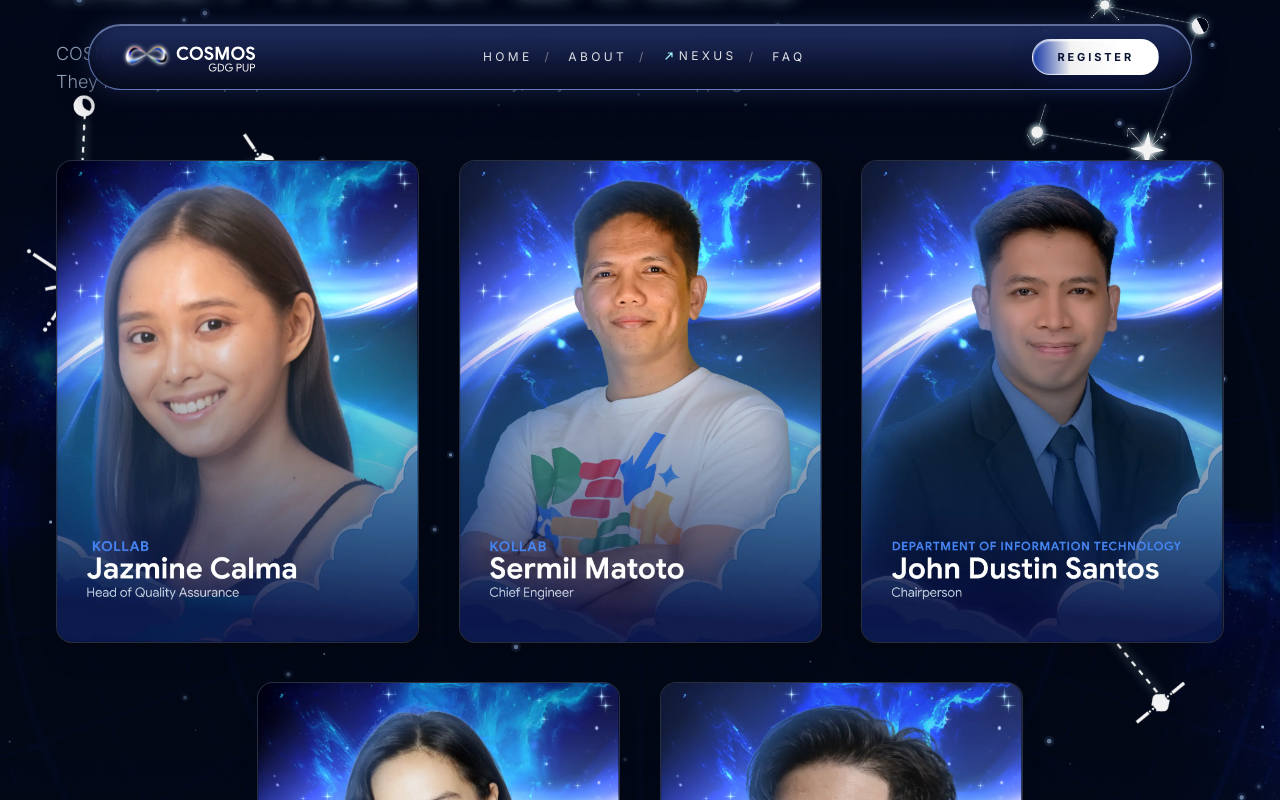
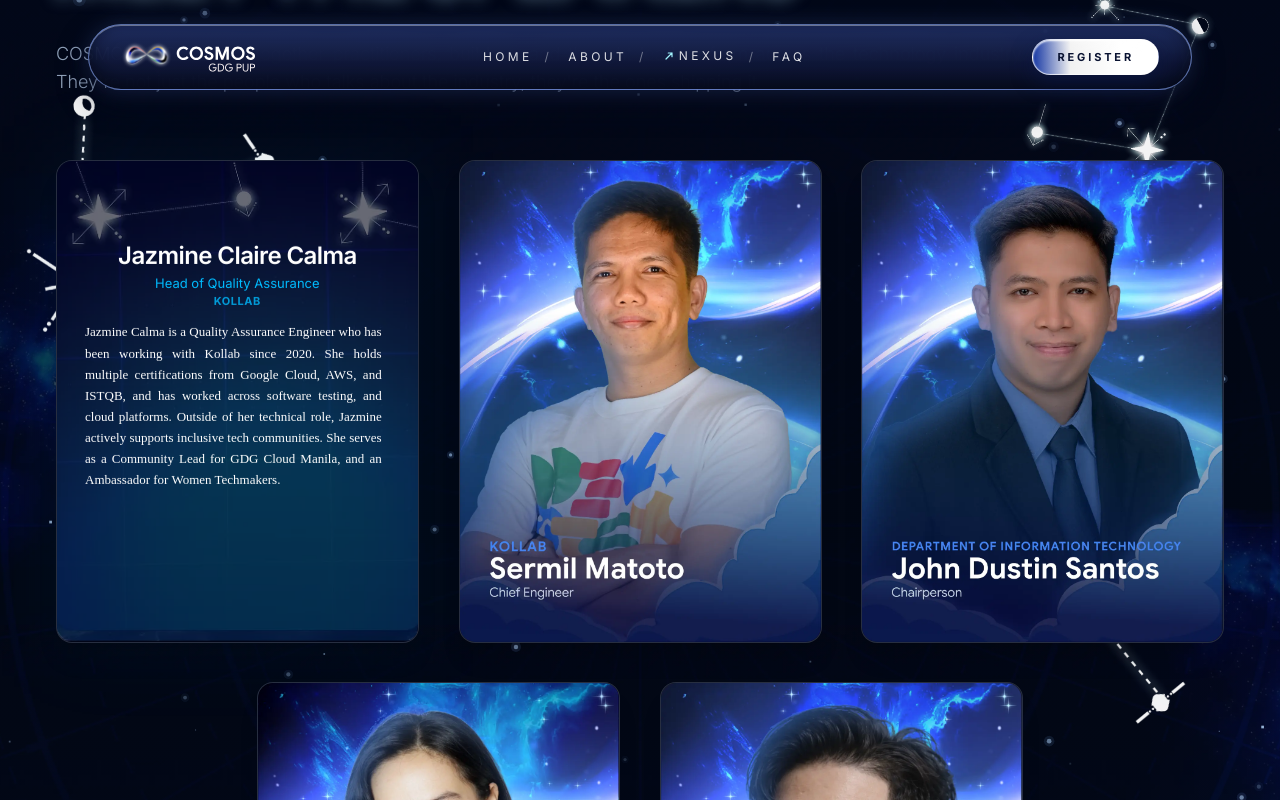
Before and after one commit to GDG-PUP-Manila/cosmos2026, a Next.js app: page / in a window 1280 px wide. Both pictures are taken after a click on the element 237 px from the left and 2643 px from the top of the page. Shown: the part 2243-3043 px from the top of the page. Built offline with nearby package versions, Linux system fonts and the light colour scheme; a web font is replaced by a local one.

Commit message:
feat: Add Speakers section component with interactive speaker cards and a new glare hover UI utility.

```diff
--- a/components/sections/speakers-section.tsx
+++ b/components/sections/speakers-section.tsx
@@ -1,4 +1,7 @@
+"use client";
+
 import Image from "next/image";
+import { useState, useCallback } from "react";
 import AmbientStarfield from "@/components/ui/ambient-starfield";
 
 const speakersData = [
@@ -168,12 +171,32 @@ export default function SpeakersSection() {
 }
 
 function SpeakerCard({ speaker }: { speaker: typeof speakersData[0] }) {
+  const [isFlipped, setIsFlipped] = useState(false);
+
+  const handleTap = useCallback((e: React.MouseEvent) => {
+    // Only toggle on touch/mobile — desktop relies on CSS hover
+    if (window.matchMedia("(hover: none)").matches) {
+      e.stopPropagation();
+      setIsFlipped((prev) => !prev);
+    }
+  }, []);
+
+  const handleClose = useCallback((e: React.MouseEvent) => {
+    e.stopPropagation();
+    setIsFlipped(false);
+  }, []);
+
   return (
     <div className="group relative mx-auto w-full max-w-[384px] aspect-[395/526] transform-gpu">
-      {/* Ambient Backlight Glow (Simplified for performance) */}
-      <div className="absolute -inset-2 z-0 bg-sky-500/5 blur-2xl opacity-0 transition-opacity duration-300 group-hover:opacity-100" />
+      {/* Ambient Backlight Glow */}
+      <div
+        className={`absolute -inset-2 z-0 bg-sky-500/5 blur-2xl transition-opacity duration-300 ${
+          isFlipped ? "opacity-100" : "opacity-0 group-hover:opacity-100"
+        }`}
+      />
 
       <div
+        onClick={handleTap}
         className="relative z-10 h-full w-full overflow-hidden rounded-2xl bg-slate-900 border border-white/10 shadow-xl transition-transform duration-300 hover:-translate-y-1 cursor-pointer will-change-transform"
       >
         {/* Default Front Image */}
@@ -183,11 +206,17 @@ function SpeakerCard({ speaker }: { speaker: typeof speakersData[0] }) {
           fill
           draggable={false}
           sizes="(min-width: 1280px) 384px, (min-width: 768px) 45vw, 85vw"
-          className="absolute inset-0 h-full w-full object-cover transition-opacity duration-300 group-hover:opacity-0 z-10 will-change-opacity"
+          className={`absolute inset-0 h-full w-full object-cover transition-opacity duration-300 z-10 will-change-opacity ${
+            isFlipped ? "opacity-0" : "group-hover:opacity-0"
+          }`}
         />
 
-        {/* Hover State Backdrop Base (Simple Fade Transition) */}
-        <div className="absolute inset-0 h-full w-full bg-slate-950 z-20 opacity-0 transition-opacity duration-300 group-hover:opacity-100 will-change-opacity">
+        {/* Hover / Tapped State Overlay */}
+        <div
+          className={`absolute inset-0 h-full w-full bg-slate-950 z-20 transition-opacity duration-300 will-change-opacity ${
+            isFlipped ? "opacity-100" : "opacity-0 group-hover:opacity-100"
+          }`}
+        >
           <Image
             src="/assets/speakers/v2-bg.webp"
             alt="V2 Background overlay"
@@ -196,9 +225,25 @@ function SpeakerCard({ speaker }: { speaker: typeof speakersData[0] }) {
             className="absolute inset-0 h-full w-full object-cover opacity-40"
           />
 
-          {/* Text Content Fade In Container (Lowered starting point) */}
-          <div className="absolute inset-0 z-30 flex flex-col items-center pt-20 pb-6 px-6 sm:px-7 opacity-0 transition-all duration-300 group-hover:opacity-100 group-hover:translate-y-0 translate-y-4 will-change-[opacity,transform]">
+          {/* Close button — only visible on mobile tap */}
+          {isFlipped && (
+            <button
+              onClick={handleClose}
+              aria-label="Close"
+              className="absolute top-3 right-3 z-50 flex items-center justify-center w-7 h-7 rounded-full bg-white/10 hover:bg-white/20 text-white text-sm transition-colors md:hidden"
+            >
+              ✕
+            </button>
+          )}
 
+          {/* Text Content */}
+          <div
+            className={`absolute inset-0 z-30 flex flex-col items-center pt-20 pb-6 px-6 sm:px-7 transition-all duration-300 will-change-[opacity,transform] ${
+              isFlipped
+                ? "opacity-100 translate-y-0"
+                : "opacity-0 translate-y-4 group-hover:opacity-100 group-hover:translate-y-0"
+            }`}
+          >
             <div className="w-full flex flex-col justify-start items-center space-y-0 mb-3 shrink-0">
               <h3 className="w-full text-center text-white text-[22px] md:text-[24px] font-semibold font-['Inter'] leading-tight tracking-tight break-words">
                 {speaker.name}
@@ -210,11 +255,10 @@ function SpeakerCard({ speaker }: { speaker: typeof speakersData[0] }) {
               </div>
             </div>
 
-            {/* Biographies are contained in a smooth CSS scrollbar field */}
+            {/* Bio with scrollbar */}
             <div className="w-full flex-grow text-justify text-white text-[12px] sm:text-[13px] font-normal font-['Google_Sans'] leading-relaxed overflow-y-auto scrollbar-thin scrollbar-thumb-white/20 scrollbar-track-transparent pr-2">
               {speaker.bio}
             </div>
-
           </div>
         </div>
       </div>
--- a/components/ui/glare-hover.tsx
+++ b/components/ui/glare-hover.tsx
@@ -27,10 +27,10 @@ const GlareHover: React.FC<GlareHoverProps> = ({
   borderColor = "transparent",
   children,
   glareColor = "#ffffff",
-  glareOpacity = 0.5,
+  glareOpacity = 0.2,
   glareAngle = -45,
   glareSize = 250,
-  transitionDuration = 650,
+  transitionDuration = 1000,
   playOnce = false,
   className = "",
   style = {},
@@ -101,6 +101,8 @@ const GlareHover: React.FC<GlareHoverProps> = ({
       }}
       onMouseEnter={animateIn}
       onMouseLeave={animateOut}
+      onTouchStart={animateIn}
+      onTouchEnd={animateOut}
     >
       <div ref={overlayRef} style={overlayStyle} />
       {children}
```
